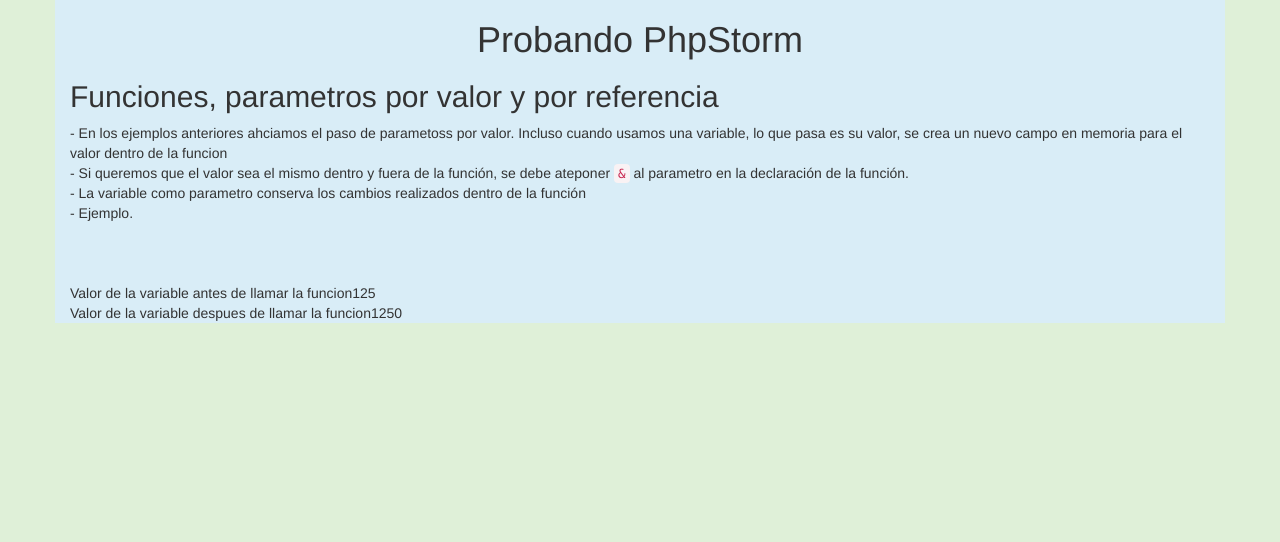
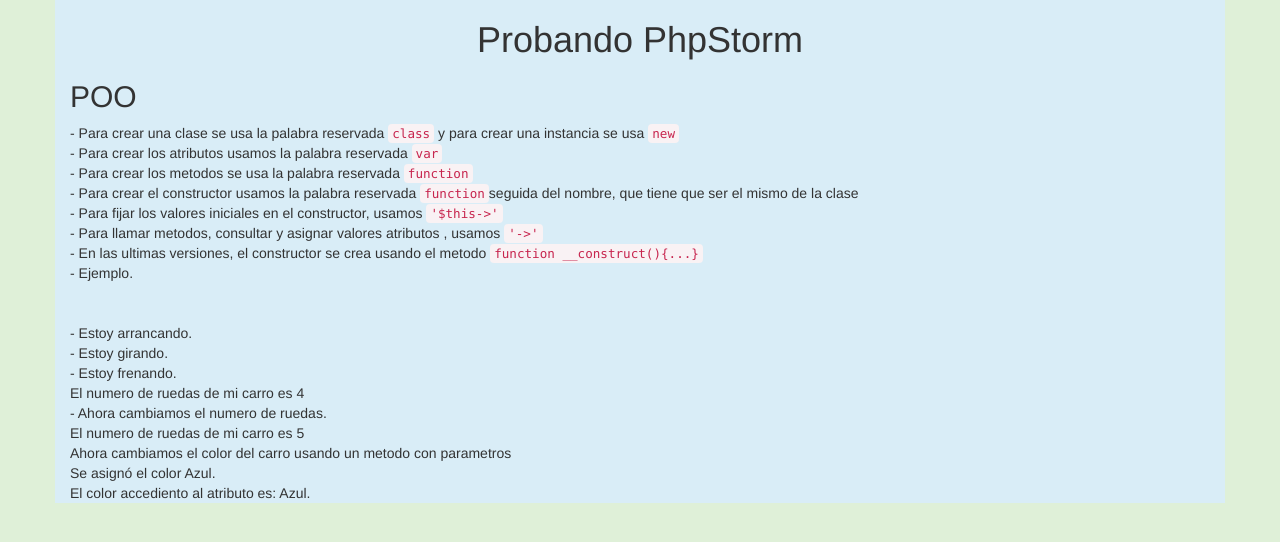
Before and after one commit to App-PHP/PHP-Pildoras, a PHP site: page / in a window 1280 px wide. Shown: the top 542 px of the page. Run offline with PHP 8.4, Linux system fonts and the light colour scheme.

Commit message:
Video 22, 23 y 24, POO

```diff
--- a/index.php
+++ b/index.php
@@ -1,5 +1,5 @@
 <?php
 require("config/config.php");
 require("html/head.html");
-require("videos/2/21-FuncionesParametrosPorValorYPorReferencia.php");
+require("videos/2/22-Poo.php");
 include("html/foot.html");
--- a/videos/2/21-FuncionesParametrosPorValorYPorReferencia.php
+++ b/videos/2/21-FuncionesParametrosPorValorYPorReferencia.php
@@ -8,9 +8,9 @@
 
 echo "<h2>Funciones, parametros por valor y por referencia</h2>";
 
-echo "- En los ejemplos anteriores ahciamos el paso de parametoss por valor. Incluso cuando usamos una variable, lo que pasa es su valor, se crea un nuevo campo en memoria para el valor dentro de la funcion<br>";
+echo "- En los ejemplos anteriores haciamos el paso de parametoss por valor. Incluso cuando usamos una variable, lo que pasa es su valor, se crea un nuevo campo en memoria para el valor dentro de la funcion<br>";
 
-echo "- Si queremos que el valor sea el mismo dentro y fuera de la función, se debe ateponer <code>&</code> al parametro en la declaración de la función.<br>";
+echo "- Si queremos que el valor sea el mismo dentro y fuera de la función, se debe anteponer <code>&</code> al parametro en la declaración de la función.<br>";
 
 echo "- La variable como parametro conserva los cambios realizados dentro de la función<br>";
 
@@ -25,6 +25,6 @@
     return $valor1 *= $valor2;
 }
 
-echo "<br>Valor de la variable antes de llamar la funcion". $valor1;
+echo "<br>Valor de la variable antes de llamar la funcion: ". $valor1;
 sumarPorReferencia($valor1, $valor2);
-echo "<br>Valor de la variable despues de llamar la funcion". $valor1;
+echo "<br>Valor de la variable despues de llamar la funcion: ". $valor1;
--- /dev/null
+++ b/videos/2/22-Poo.php
@@ -0,0 +1,45 @@
+<?php
+/**
+ * Created by PhpStorm.
+ * User: hernan
+ * Date: 10/07/16
+ * Time: 12:25 PM
+ */
+
+echo "<h2>POO</h2>";
+
+echo "- Para crear una clase se usa la palabra reservada <code>class</code> y para crear una instancia se usa <code>new</code><br>";
+
+echo "- Para crear los atributos usamos la palabra reservada <code>var</code><br>";
+
+echo "- Para crear los metodos se usa la palabra reservada <code>function</code><br>";
+
+echo "- Para crear el constructor usamos la palabra reservada <code>function</code>seguida del nombre, que tiene que ser el mismo de la clase<br>";
+
+echo "- Para fijar los valores iniciales en el constructor, usamos <code>'\$this->'</code><br>";
+
+echo "- Para llamar metodos, consultar y asignar valores atributos , usamos <code>'->'</code><br>";
+
+echo "- En las ultimas versiones, el constructor se crea usando el metodo <code>function __construct(){...}</code><br>";
+
+
+
+echo "- Ejemplo.<br><br><br>";
+
+require ("Carro.php");
+
+$miCarro = new Carro();
+$tuCarro = new Carro();
+
+$miCarro->arrancar();
+$miCarro->girar();
+$miCarro->frenar();
+echo "El numero de ruedas de mi carro es " . $miCarro->nroRuedas . "<br>";
+
+echo "- Ahora cambiamos el numero de ruedas.<br>";
+$miCarro->nroRuedas = 5;
+echo "El numero de ruedas de mi carro es " . $miCarro->nroRuedas . "<br>";
+
+echo "Ahora cambiamos el color del carro usando un metodo con parametros<br>";
+$miCarro->estableceColor("Azul");
+echo "El color accediento al atributo es: ". $miCarro->color.".<br>";
--- /dev/null
+++ b/videos/2/Carro.php
@@ -0,0 +1,45 @@
+<?php
+
+/**
+ * Created by PhpStorm.
+ * User: hernan
+ * Date: 10/07/16
+ * Time: 01:35 PM
+ */
+class Carro
+{
+    var $nroRuedas;
+    var $color;
+    var $id;
+
+    //Metodo constructor
+    function __construct()
+    {
+        $this->nroRuedas = 4;
+        $this->color = "";
+        $this->id = "nii36b";
+    }
+
+    function arrancar()
+    {
+        echo "- Estoy arrancando.<br>";
+    }
+
+    function frenar()
+    {
+        echo "- Estoy frenando.<br>";
+    }
+
+    function girar()
+    {
+        echo "- Estoy girando.<br>";
+    }
+
+    function estableceColor($colorCarro)
+    {
+        $this->color = $colorCarro;
+        echo "Se asignó el color " . $this->color . ".<br>";
+    }
+
+
+}
```
